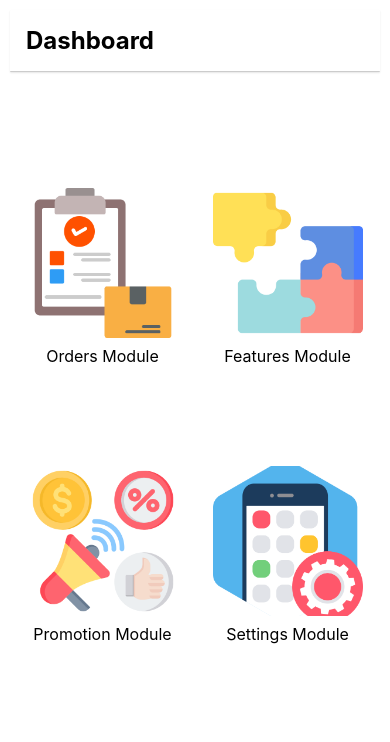
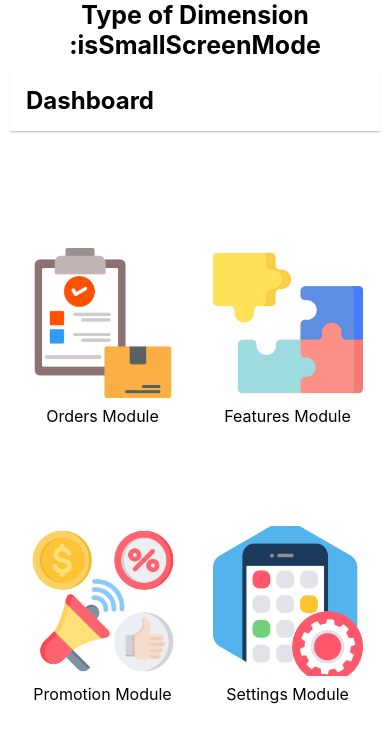
Before and after one commit to sangeethkumar/rnweb, a React Native app: screen / in a window 390 px wide. Shown: the top 742 px of the page. Built offline with nearby package versions, Linux system fonts and the light colour scheme.

Commit message:
based responsive setup

```diff
--- a/src/MainModule/Navigations/AppNavigator.tsx
+++ b/src/MainModule/Navigations/AppNavigator.tsx
@@ -1,23 +1,79 @@
-import React from 'react';
-import {createStackNavigator} from "@react-navigation/stack";
+import React, { useEffect, useState, useMemo } from "react";
+import { Dimensions, Alert, Text } from "react-native";
+import { createStackNavigator } from "@react-navigation/stack";
 import OrdersScreen from "../../OrdersModule/Screens/OrdersScreen";
 import DashboardScreen from "../Screens/DashboardScreen";
 import FeaturesScreen from "../../FeaturesModule/Screens/FeaturesScreen";
 import PromotionScreen from "../../PromotionModule/Screens/PromotionScreen";
 import SettingsScreen from "../../SettingsModule/Screens/SettingsScreen";
-
+import {
+  DIMENSION_MODES,
+  MyResponsiveContext,
+} from "../ResponsiveUI/constants";
+import { isWeb } from "../utils/AppHelper";
+import {
+  getDeviceMode,
+  getDimensionModeOfScreen,
+} from "../ResponsiveUI/helpers";
+const deviceWindow = Dimensions.get("window");
+const initialMode = getDimensionModeOfScreen(deviceWindow);
 const Stack = createStackNavigator();
 
 const AppNavigator: React.FC = () => {
-    return (
-        <Stack.Navigator initialRouteName="Dashboard" screenOptions={{headerShown: false}}>
-            <Stack.Screen name="Dashboard" component={DashboardScreen}/>
-            <Stack.Screen name="Orders" component={OrdersScreen}/>
-            <Stack.Screen name="Features" component={FeaturesScreen}/>
-            <Stack.Screen name="Promotion" component={PromotionScreen}/>
-            <Stack.Screen name="Settings" component={SettingsScreen}/>
+  const [currentMode, setCurrentMode] = useState(initialMode);
+  useEffect(() => {
+    let deviceEventListner = null;
+    if (isWeb) {
+      deviceEventListner = Dimensions.addEventListener(
+        "change",
+        handleOrientationChange
+      );
+    }
+    return () => {
+      if (deviceEventListner && isWeb) {
+        deviceEventListner?.remove();
+      }
+    };
+  }, []);
+  const handleOrientationChange = (data) => {
+    if (data?.window) {
+      const mode = getDimensionModeOfScreen(data.window);
+      console.log("mode:", mode);
+      if (mode) {
+        setCurrentMode(mode);
+      }
+    }
+  };
+  const screenModes = useMemo(() => {
+    let deviceMode = isWeb ? currentMode : getDeviceMode();
+    return {
+      isLargeScreenMode: deviceMode === DIMENSION_MODES.IS_LARGE_SCREEN_MODE,
+      isTabletLandscapeMode:
+        deviceMode === DIMENSION_MODES.IS_TABLET_LANDSCAPE_MODE,
+      isTabletPortraitMode:
+        deviceMode === DIMENSION_MODES.IS_TABLET_PORTRAIT_MODE,
+      isSmallScreenMode: deviceMode === DIMENSION_MODES.IS_SMALL_SCREEN_MODE,
+    };
+  }, [currentMode]);
+  return (
+    <MyResponsiveContext.Provider value={screenModes}>
+      <>
+        <Text style={{ textAlign: "center", fontSize: 25, fontWeight: "bold" }}>
+          Type of Dimension :{currentMode}
+        </Text>
+        <Stack.Navigator
+          initialRouteName="Dashboard"
+          screenOptions={{ headerShown: false }}
+        >
+          <Stack.Screen name="Dashboard" component={DashboardScreen} />
+          <Stack.Screen name="Orders" component={OrdersScreen} />
+          <Stack.Screen name="Features" component={FeaturesScreen} />
+          <Stack.Screen name="Promotion" component={PromotionScreen} />
+          <Stack.Screen name="Settings" component={SettingsScreen} />
         </Stack.Navigator>
-    );
+      </>
+    </MyResponsiveContext.Provider>
+  );
 };
 
 export default AppNavigator;
--- /dev/null
+++ b/src/MainModule/ResponsiveUI/constants.tsx
@@ -0,0 +1,18 @@
+import React from "react";
+
+export const INITIAL_MODES = {
+  isLargeScreenMode: false,
+  isTabletLandscapeMode: false,
+  isTabletPortraitMode: false,
+  isSmallScreenMode: false,
+};
+export const MyResponsiveContext = React.createContext(INITIAL_MODES);
+export const DIMENSION_MODES = {
+  IS_LARGE_SCREEN_MODE: "isLargeScreenMode",
+  IS_TABLET_LANDSCAPE_MODE: "isTabletLandscapeMode",
+  IS_TABLET_PORTRAIT_MODE: "isTabletPortraitMode",
+  IS_SMALL_SCREEN_MODE: "isSmallScreenMode",
+};
+export const LARGE_SCREEN_WIDTH = 1024;
+export const TABLET_SCREEN_WIDTH = 728;
+export const SMALL_SCREEN_WIDTH = 530;
--- /dev/null
+++ b/src/MainModule/ResponsiveUI/helpers.tsx
@@ -0,0 +1,40 @@
+import {
+  DIMENSION_MODES,
+  LARGE_SCREEN_WIDTH,
+  SMALL_SCREEN_WIDTH,
+  TABLET_SCREEN_WIDTH,
+} from "./constants";
+import { Dimensions } from "react-native";
+const { width: deviceWidth, height: deviceHeight } = Dimensions.get("window");
+export const isLandscapeDevice = deviceWidth >= deviceHeight;
+export const getDeviceMode = () => {
+  return isLandscapeDevice
+    ? isLandscapeDevice
+      ? DIMENSION_MODES.IS_TABLET_LANDSCAPE_MODE
+      : DIMENSION_MODES.IS_TABLET_PORTRAIT_MODE
+    : DIMENSION_MODES.IS_SMALL_SCREEN_MODE;
+};
+export const getDimensionModeOfScreen = (window) => {
+  if (window?.width && window?.height) {
+    const { width: screenWidth, height: screenHeight } = window;
+    if (screenWidth > LARGE_SCREEN_WIDTH && screenWidth > screenHeight) {
+      return DIMENSION_MODES.IS_LARGE_SCREEN_MODE;
+    } else if (
+      screenWidth >= TABLET_SCREEN_WIDTH &&
+      screenWidth <= LARGE_SCREEN_WIDTH &&
+      screenWidth > screenHeight
+    ) {
+      return DIMENSION_MODES.IS_TABLET_LANDSCAPE_MODE;
+    } else if (
+      screenWidth >= SMALL_SCREEN_WIDTH &&
+      screenWidth < TABLET_SCREEN_WIDTH &&
+      screenWidth < screenHeight
+    ) {
+      return DIMENSION_MODES.IS_TABLET_PORTRAIT_MODE;
+    } else if (screenWidth < SMALL_SCREEN_WIDTH && screenWidth < screenHeight) {
+      return DIMENSION_MODES.IS_SMALL_SCREEN_MODE;
+    }
+  } else {
+    return DIMENSION_MODES.IS_LARGE_SCREEN_MODE;
+  }
+};
```
Also changed, not shown: src/MainModule/ResponsiveUI/T2SResponsiveStyle.tsx (added, +106 -0 lines), src/MainModule/ResponsiveUI/UseResponsiveStyle.tsx (added, +8 -0 lines).
